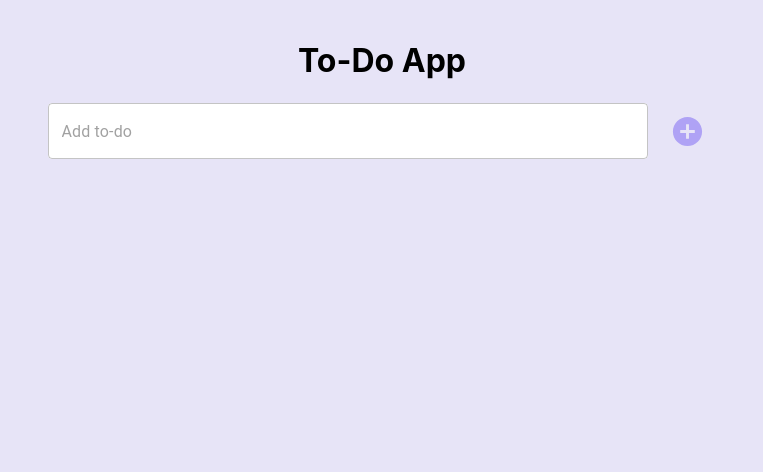
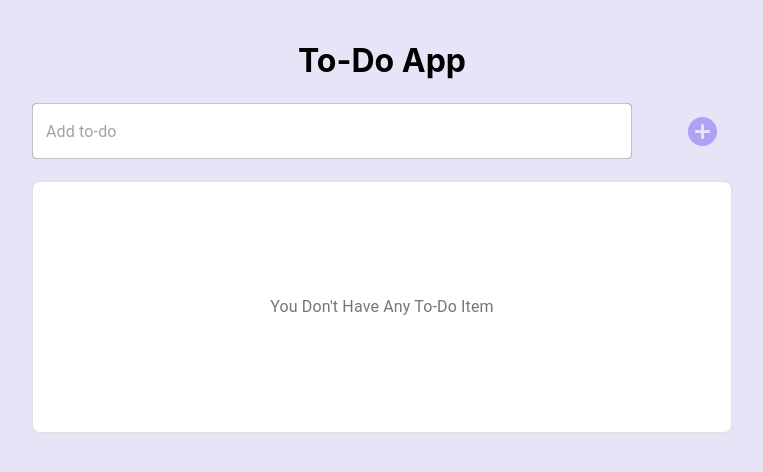
Before and after one commit to pwei12/react-ts-todo-app, a React (Create React App) app: page / in a window 1280 px wide. Shown: the top 472 px of the page, without its empty margins (258-1021 px from the left). Built offline with nearby package versions, Linux system fonts and the light colour scheme.

Commit message:
refactor: add todolist component to display todo items

```diff
--- a/src/App.tsx
+++ b/src/App.tsx
@@ -1,8 +1,9 @@
-import React, { useState, SyntheticEvent } from "react";
+import React, { useState } from "react";
 import { ThemeProvider } from "@material-ui/styles";
 import ActionBar from "./components/ActionBar/ActionBar";
-import theme from '../src/theme';
+import theme from "../src/theme";
 import "./App.scss";
+import TodoList from "./components/TodoList/TodoList";
 
 const App = () => {
 	const [todoList, setTodoList] = useState<string[]>([]);
@@ -21,9 +22,7 @@ const App = () => {
 
 				<ActionBar onAddTodo={handleAddTodo} />
 
-				{todoList.map((todo, index) => (
-					<p key={index}>{todo}</p>
-				))}
+				<TodoList todoList={todoList} />
 			</div>
 		</ThemeProvider>
 	);
--- a/src/components/ActionBar/ActionBar.tsx
+++ b/src/components/ActionBar/ActionBar.tsx
@@ -3,7 +3,6 @@ import TextField from "@material-ui/core/TextField";
 import AddCircleIcon from "@material-ui/icons/AddCircle";
 import IconButton from "@material-ui/core/IconButton";
 import { actionBarStyles } from "../../styles/MuiStyles";
-import "../../styles/ActionBar.scss";
 
 type ActionBarProps = {
 	onAddTodo: (s: string) => void;
@@ -27,7 +26,7 @@ const ActionBar = ({ onAddTodo }: ActionBarProps) => {
 	};
 
 	return (
-		<div className="todo-creation">
+		<div className={classes.container}>
 			<TextField
 				id="todo-textarea"
 				placeholder="Add to-do"
--- /dev/null
+++ b/src/components/TodoList/TodoList.tsx
@@ -0,0 +1,39 @@
+import React from "react";
+import Card from "@material-ui/core/Card";
+import CardContent from "@material-ui/core/CardContent";
+import Typography from "@material-ui/core/Typography";
+import { todoListStyles } from "../../styles/MuiStyles"
+
+type TodoListProps = {
+	todoList: string[];
+};
+
+const TodoList = ({ todoList }: TodoListProps) => {
+	const classes = todoListStyles();
+
+	return (
+		<div className={classes.todoList}>
+			{todoList.length === 0 ?
+				<Card variant="outlined" className={classes.card}>
+				<div className={classes.cardcontent}>
+					<Typography color="textSecondary">
+						You Don't Have Any To-Do Item
+					</Typography>
+				</div>
+				</Card>
+				:
+				todoList.map((todo, index) => (
+					<Card key={index} variant="outlined" className={classes.card}>
+						<CardContent>
+							<Typography color="textSecondary" gutterBottom>
+								{todo}
+							</Typography>
+						</CardContent>
+					</Card>
+				))
+			}
+		</div>
+	);
+};
+
+export default TodoList;
--- a/src/styles/ActionBar.scss
+++ /dev/null
@@ -1,7 +0,0 @@
-.todo-creation {
-	display: grid;
-	grid-template-columns: minmax(200px, 600px) auto;
-	align-items: center;
-	justify-content: center;
-	grid-gap: 10px;
-}
--- a/src/styles/MuiStyles.js
+++ b/src/styles/MuiStyles.js
@@ -1,9 +1,19 @@
 import { makeStyles } from "@material-ui/core/styles";
 
 export const actionBarStyles = makeStyles((theme) => ({
+	container: {
+		display: "grid",
+		gridTemplateColumns: "minmax(200px, 600px) auto",
+		alignItems: "center",
+		justifyContent: "space-between",
+		minWidth: 300,
+		maxWidth: 700,
+		margin: "auto",
+		padding: 0,
+	},
 	textInput: {
 		backgroundColor: "white",
-		borderRadius: 4,
+		borderRadius: 8,
 	},
 	buttonAdd: {
 		color: theme.palette.primary.main,
@@ -17,3 +27,24 @@ export const actionBarStyles = makeStyles((theme) => ({
 		},
 	},
 }));
+
+export const todoListStyles = makeStyles((theme) => ({
+	todoList: {
+		margin: "20px auto",
+		textAlign: "center",
+		minWidth: 300,
+		maxWidth: 700,
+	},
+	cardcontent: {
+		minHeight: 250,
+		display: "grid",
+		justifyContent: "center",
+		alignItems: "center"
+	},
+	card: {
+		marginTop: 20,
+		minWidth: 200,
+		maxWidth: 800,
+		borderRadius: 8,
+	},
+}));
```
Also changed, not shown: 1 other file (tests, documents, lock files or other folders).
